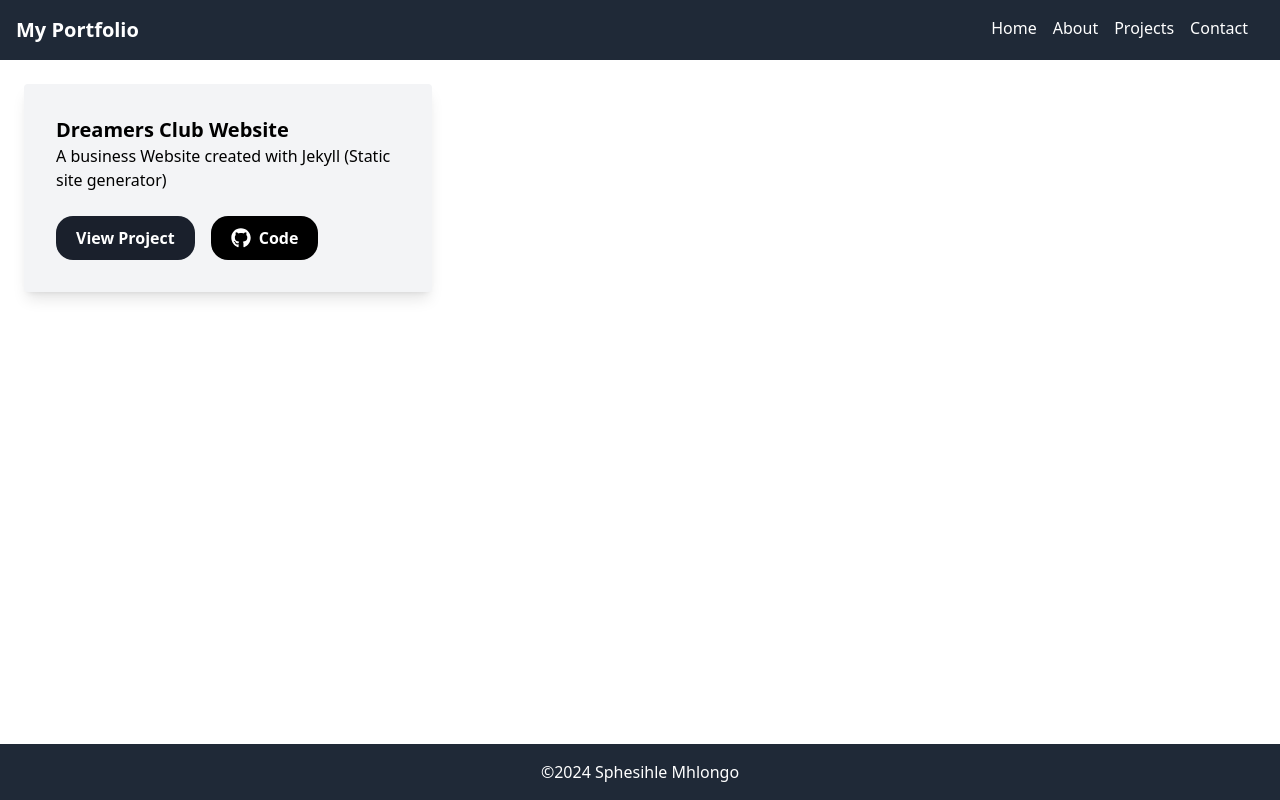
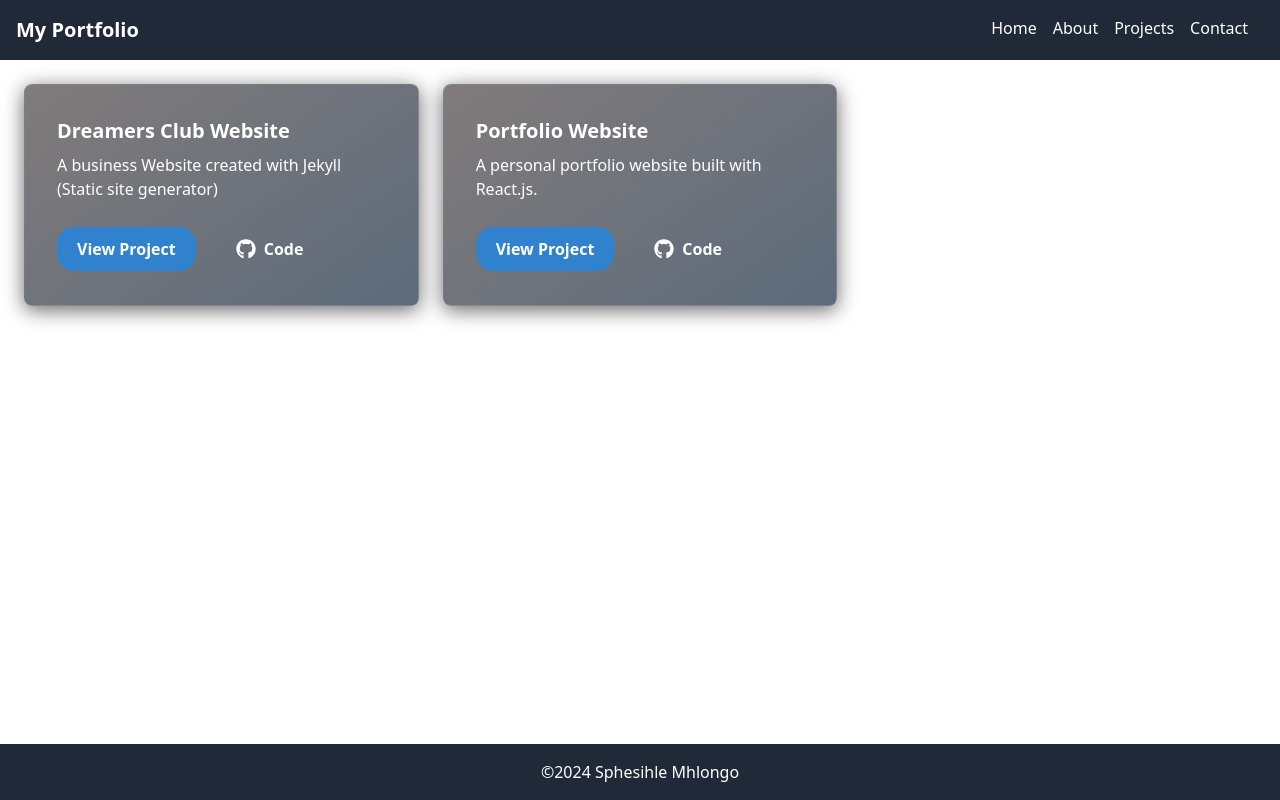
Before and after one commit to sphesihlemhlongo/portfolio-site, a React (Create React App) app: page /projects in a window 1280 px wide. Built offline with nearby package versions, Linux system fonts and the light colour scheme.

Commit message:
Added project

```diff
--- a/src/data/projectsData.js
+++ b/src/data/projectsData.js
@@ -7,19 +7,22 @@ const projectsData = [
       projectLink: "https://dreamersclub.netlify.app/",
       codeLink: "https://github.com/sphesihlemhlongo/dreamersclub-site", // Replace with actual GitHub link
       buttonStyles: {
-        projectButton: {
-          backgroundColor: "#1a202c", // Custom color
-          padding: "10px 20px",
-          borderRadius: "17px",
-        },
-        codeButton: {
-          backgroundColor: "#000000",
-          padding: "10px 20px",
-          borderRadius: "17px",
-        },
+        projectButton: { backgroundColor: "#3182ce", padding: "10px 20px", borderRadius: "17px" },
+        codeButton: { backgroundColor: "#2d3748", padding: "10px 20px", borderRadius: "17px" },
       },
     },
     // Add more projects as objects
+    {
+      title: "Portfolio Website",
+      description: "A personal portfolio website built with React.js.",
+      projectLink: "https://sphesihlemhlongo.netlify.app/",
+      codeLink: "https://github.com/user/portfolio",
+      buttonStyles: {
+        projectButton: { backgroundColor: "#3182ce", padding: "10px 20px", borderRadius: "17px" },
+        codeButton: { backgroundColor: "#2d3748", padding: "10px 20px", borderRadius: "17px" },
+      },
+    },
+
   ];
 
   export default projectsData;
--- a/src/pages/Projects.jsx
+++ b/src/pages/Projects.jsx
@@ -7,17 +7,26 @@ import projectsData from "../data/projectsData";
 const Projects = () => {
   return (
     <Layout>
-      <div className="grid grid-cols-1 md:grid-cols-2 lg:grid-cols-3 gap-1">
+      <div className="grid grid-cols-1 md:grid-cols-2 lg:grid-cols-3 gap-6">
         {projectsData.map((project, index) => (
-          <div key={index} className="bg-gray-100 p-8 rounded shadow-lg">
+          <div
+            key={index}
+            className="p-8 rounded-lg shadow-lg transition-transform transform hover:scale-105 text-white"
+            style={{
+              background: "linear-gradient(145deg, #817B7BFF, #5D6B7BFF)",
+              boxShadow: "0 4px 20px rgba(0, 0, 0, 0.6)",
+              border: "1px solid rgba(255, 255, 255, 0.1)",
+            }}
+          >
             <h3 className="font-bold text-xl">{project.title}</h3>
-            <p>{project.description}</p>
-            {/* Button Container */}
+            <p className="mt-2">{project.description}</p>
             <div className="flex items-center gap-4 mt-6">
               {/* View Project Button */}
               <button
-                className="text-white font-bold rounded hover:opacity-90"
+                className="text-white font-bold rounded px-6 py-3 transition-colors duration-300"
                 style={project.buttonStyles.projectButton}
+                onMouseEnter={(e) => (e.target.style.backgroundColor = "#5c5c5c")}
+                onMouseLeave={(e) => (e.target.style.backgroundColor = "#4A4A4AFF")}
               >
                 <a
                   href={project.projectLink}
@@ -29,8 +38,9 @@ const Projects = () => {
               </button>
               {/* Code Button */}
               <button
-                className="text-white font-bold rounded hover:opacity-90 flex items-center"
-                style={project.buttonStyles.codeButton}
+                className="text-white font-bold rounded px-6 py-3 flex items-center transition-colors duration-300"
+                onMouseEnter={(e) => (e.target.style.backgroundColor = "#000000FF")}
+                onMouseLeave={(e) => (e.target.style.backgroundColor = "#333333")}
               >
                 <a
                   href={project.codeLink}
```
